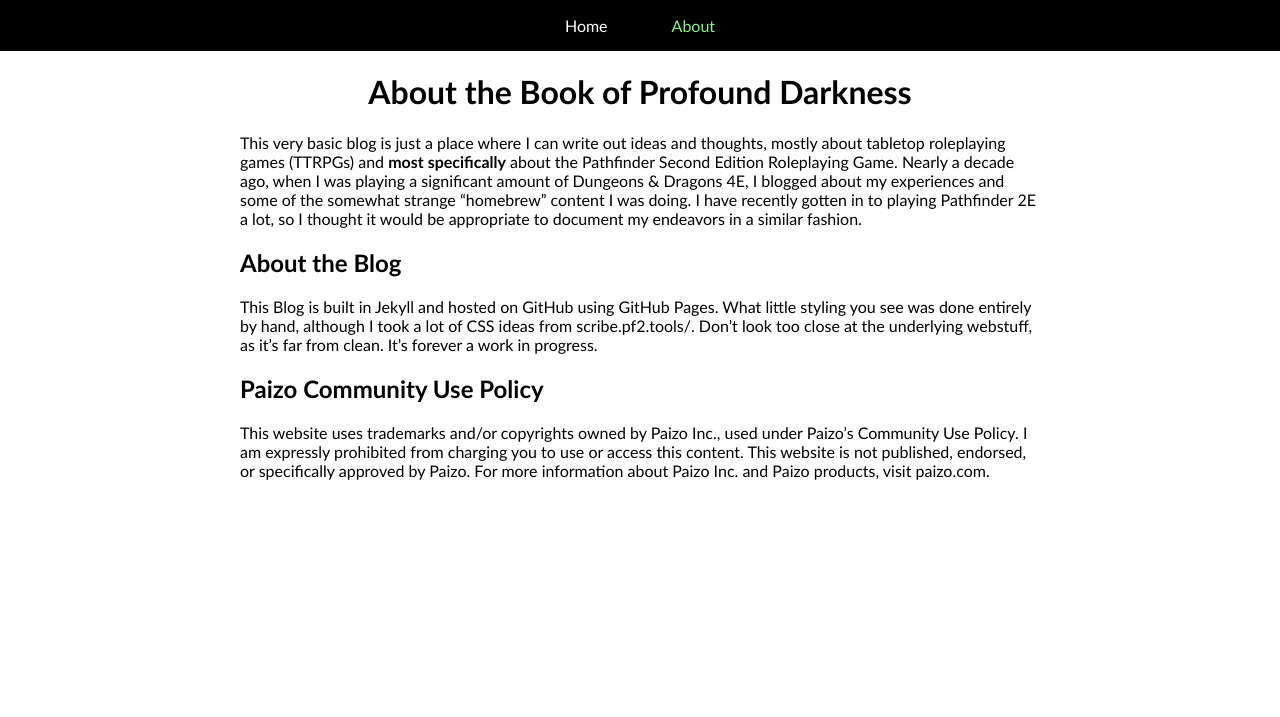
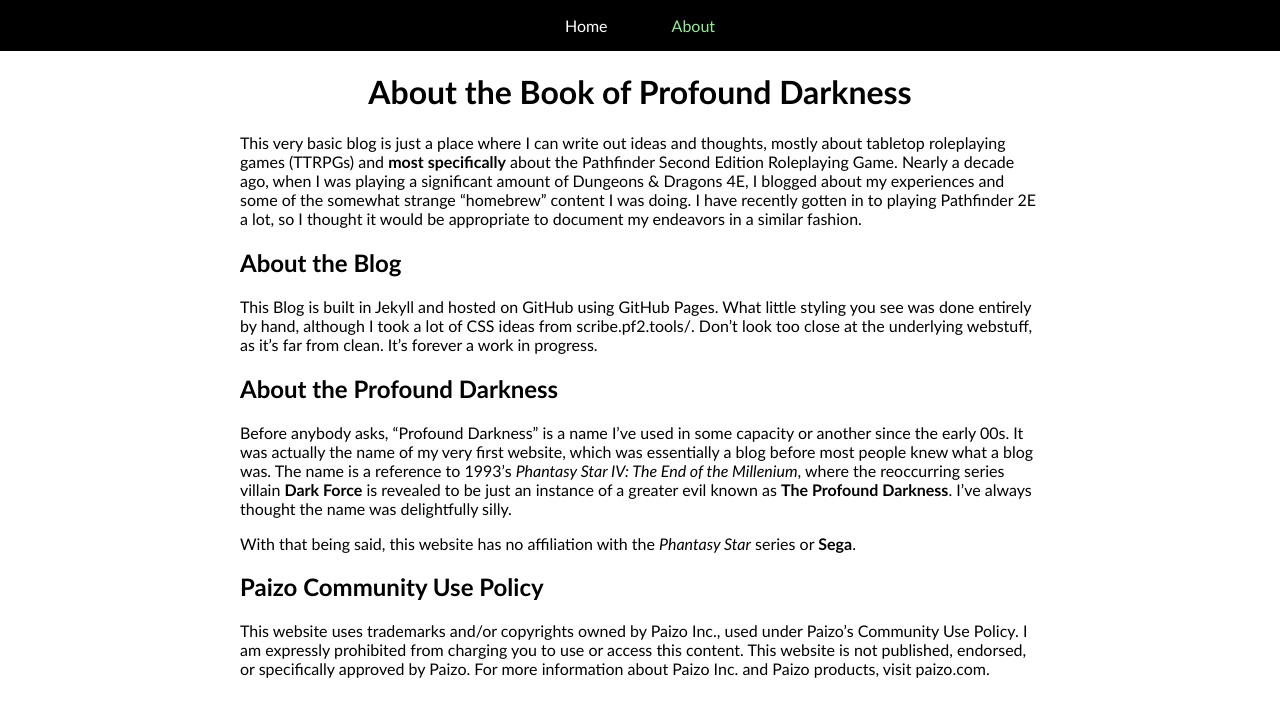
Before and after one commit to profounddark/pathfinder-blog, a Jekyll site: the page built from about.md, in a window 1280 px wide. Shown: the top 717 px of the page. Built offline with Jekyll 4.4.1, drawn with Linux system fonts in a browser that asks for light colours.

Commit message:
tweaked templates more

```diff
--- a/_sass/main.scss
+++ b/_sass/main.scss
@@ -42,7 +42,7 @@
 
 .mainframe {
     max-width: 800px;
-    margin: 0 auto;
+    margin: 0 auto 2.5rem auto;
 }
 
 .mainframe a {
--- a/_sass/pf2.scss
+++ b/_sass/pf2.scss
@@ -6,16 +6,17 @@
 .pf2-symbol {
   font-family: "Pathfinder-Font";
   font-size: 120%;
-  vertical-align: 10%;
+  vertical-align: 0%;
 }
 
 .pathfinder-back {
   background-color: #EEEEEE;
   background-image: url("/assets/images/background.jpg");
+  border: 0.1rem solid black;
 }
 
 .pathfinder-block {
-  padding: 2rem 1rem;
+  padding: 1rem 1rem;
 }
 
 .pathfinder-block hr {
--- a/about.md
+++ b/about.md
@@ -10,6 +10,12 @@
 
 This Blog is built in [Jekyll](https://jekyllrb.com/) and hosted on [GitHub](https://github.com/) using [GitHub Pages](https://pages.github.com/). What little styling you see was done entirely by hand, although I took a lot of CSS ideas from [scribe.pf2.tools/](https://scribe.pf2.tools/). Don't look too close at the underlying webstuff, as it's far from clean. It's forever a work in progress.
 
+## About the Profound Darkness
+
+Before anybody asks, "Profound Darkness" is a name I've used in some capacity or another since the early 00s. It was actually the name of my very first website, which was essentially a blog before most people knew what a blog was. The name is a reference to 1993's *Phantasy Star IV: The End of the Millenium*, where the reoccurring series villain **Dark Force** is revealed to be just an instance of a greater evil known as **The Profound Darkness**. I've always thought the name was delightfully silly.
+
+With that being said, this website has no affiliation with the *Phantasy Star* series or **Sega**.
+
 ## Paizo Community Use Policy
 
 This website uses trademarks and/or copyrights owned by Paizo Inc., used under Paizo's [Community Use Policy](https://paizo.com/communityuse). I am expressly prohibited from charging you to use or access this content. This website is not published, endorsed, or specifically approved by Paizo. For more information about Paizo Inc. and Paizo products, visit [paizo.com](https://www.paizo.com).
```
Also changed, not shown: _includes/pf2-item.html (added, +48 -0 lines), _posts/2021-04-16-dealing-with-a-stinky-situation.md (added, +32 -0 lines), _posts/2021-04-23-azarketi-hydraulic-deflection.md (renamed from _posts/2021-04-16-azarketi-hydraulic-deflection.md), _posts/2021-04-30-hero-points.md (renamed from _drafts/2021-04-23-hero-points.md).
